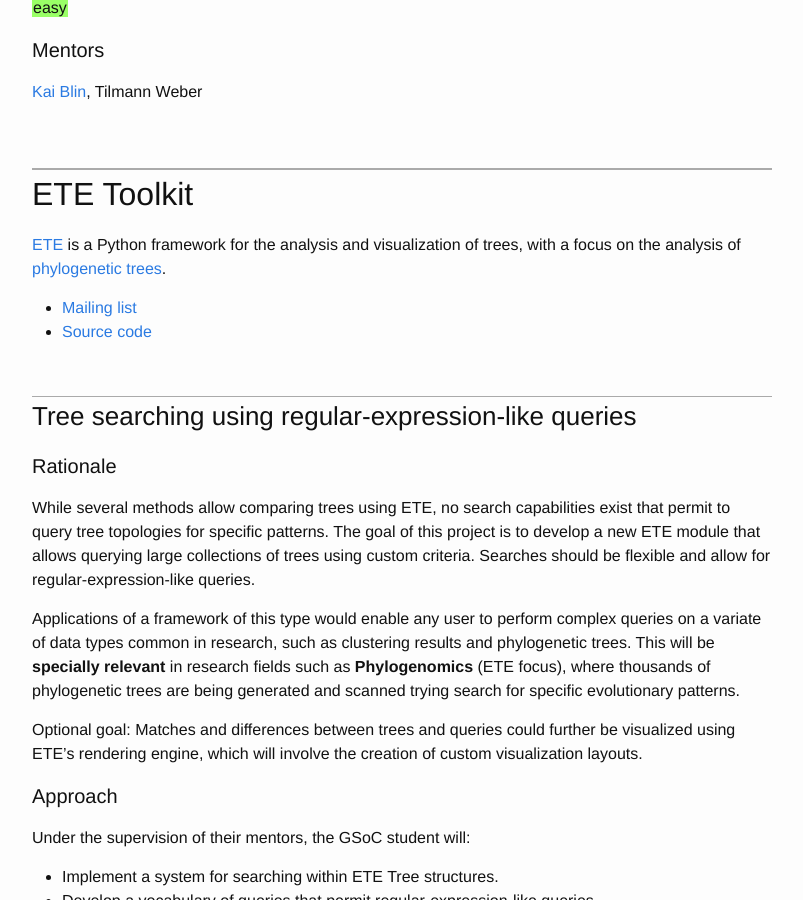
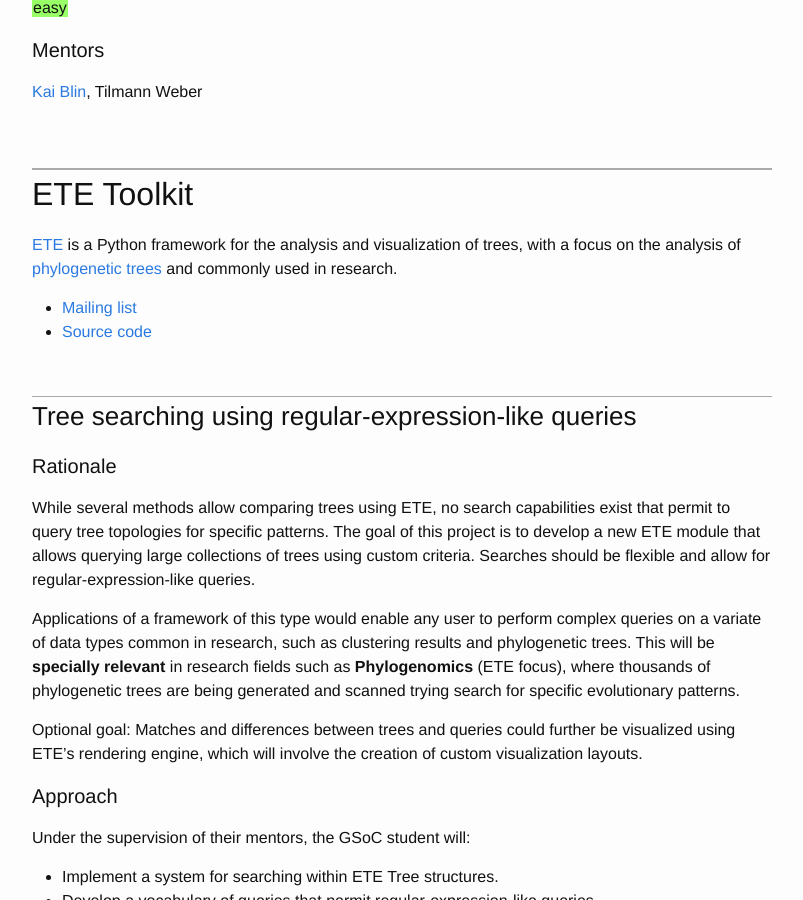
Before and after one commit to OBF/GSoC, a Jekyll site: the page built from 00_ideas.md, in a window 1280 px wide and 900 px high, scrolled down 10033 px. Shown: the whole window, without its empty margins (238-1041 px from the left). Built offline with Jekyll 4.4.1, drawn with Linux system fonts in a browser that asks for light colours.

Commit message:
formatting

```diff
--- a/00_ideas.md
+++ b/00_ideas.md
@@ -393,8 +393,10 @@
 
 ## ETE Toolkit
 
-[ETE](http://etetoolkit.org) is a Python framework for the analysis and visualization of trees, with a
-focus on the analysis of [phylogenetic trees](https://en.wikipedia.org/wiki/Phylogenetic_tree).
+[ETE](http://etetoolkit.org) is a Python framework for the analysis and
+visualization of trees, with a focus on the analysis of
+[phylogenetic trees](https://en.wikipedia.org/wiki/Phylogenetic_tree) and
+commonly used in research.
 
 * [Mailing list](https://groups.google.com/forum/#!forum/etetoolkit)
 * [Source code](https://github.com/etetoolkit/ete)
```
